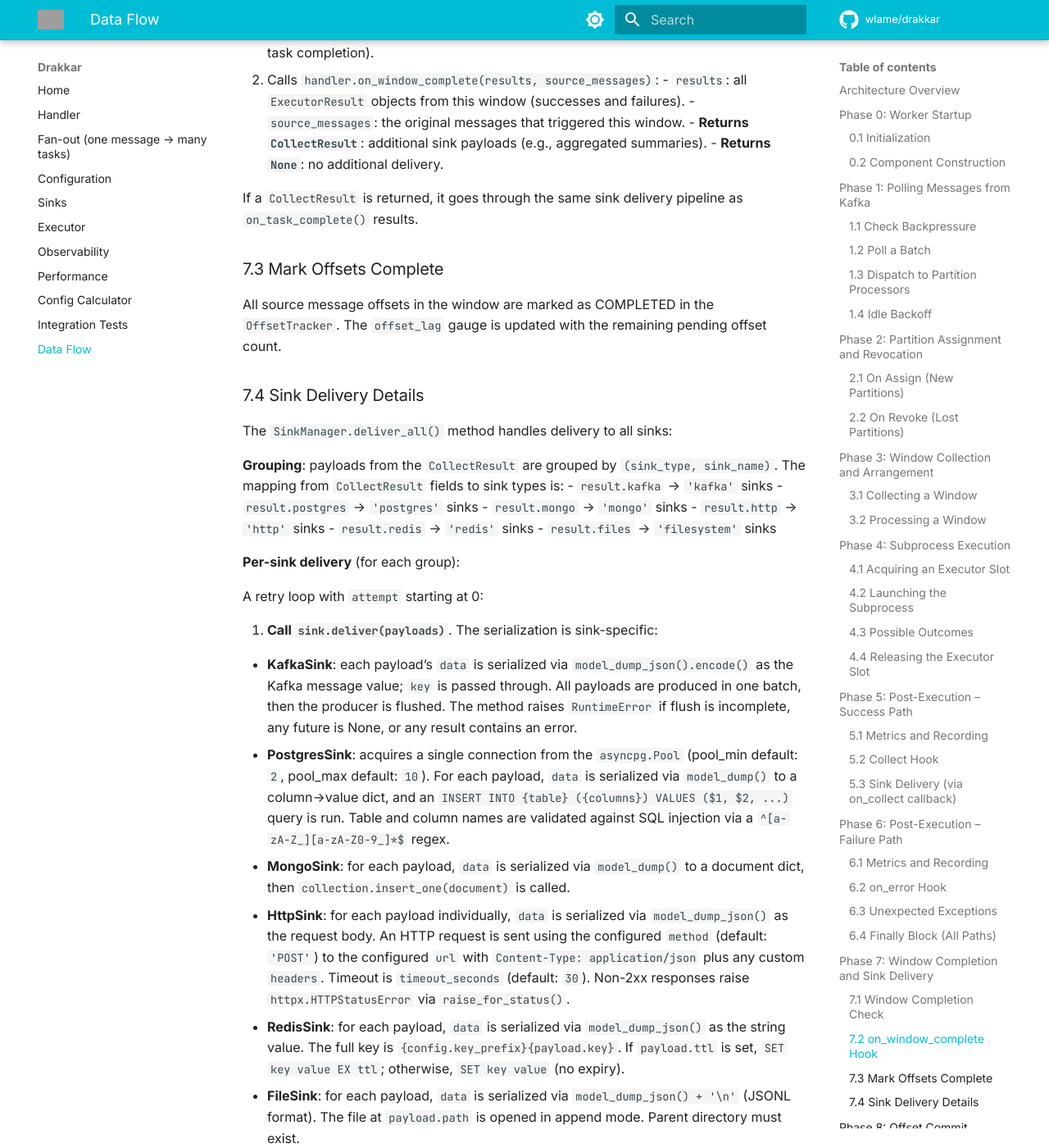
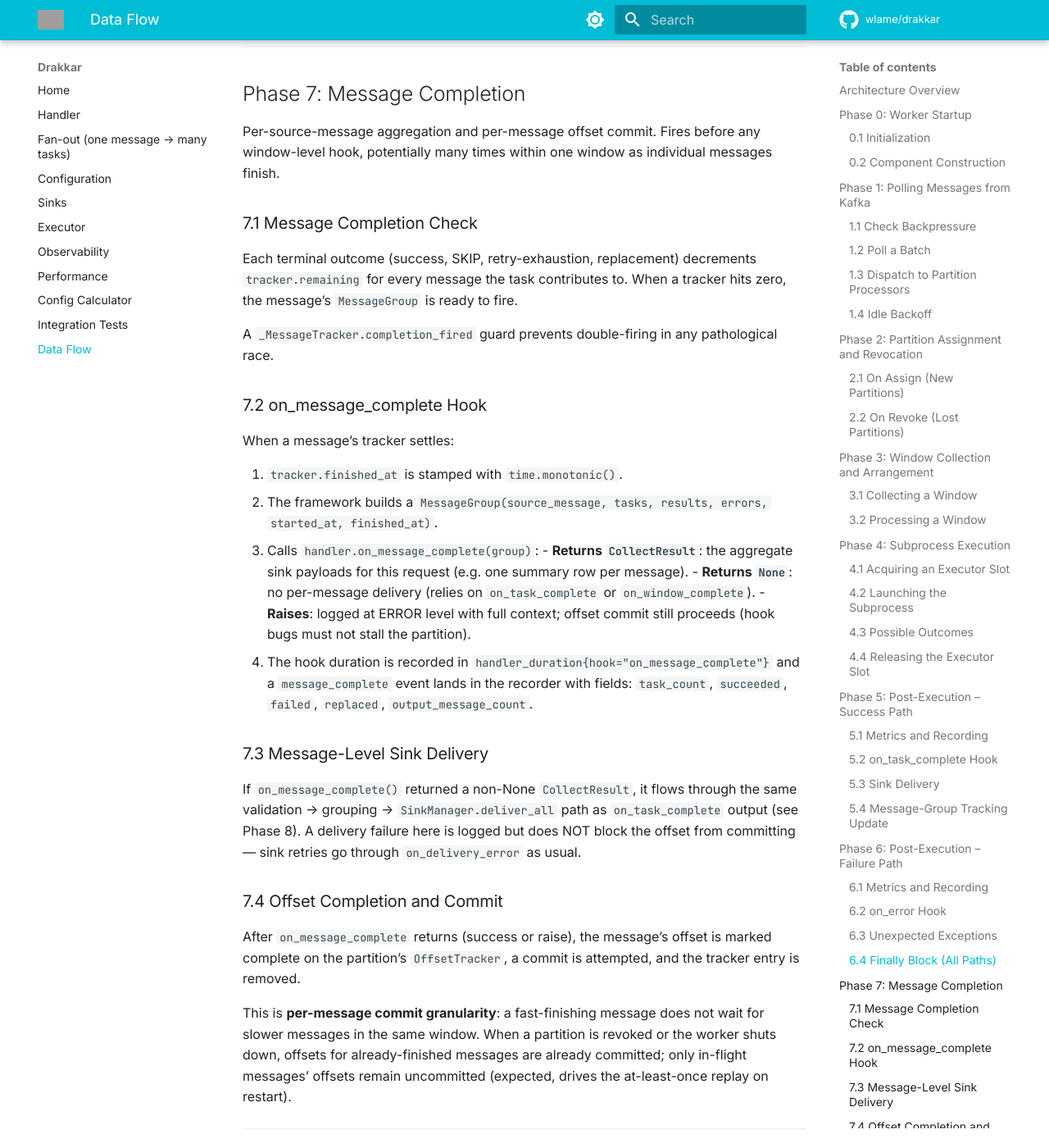
Before and after one commit to wlame/drakkar, an MkDocs documentation site: the page built from docs/data-flow.md, in a window 1280 px wide and 1400 px high, scrolled down 12299 px. Shown: the whole window at 82% size. Built offline with MkDocs 1.6.1 and Material for MkDocs 9.7.7, drawn with Linux system fonts in a browser that asks for light colours; comment, search, counter and statistics services are not loaded; some of the changed text lies outside the part shown; grey boxes are pictures that could not be loaded.

Commit message:
Docs updated.

```diff
--- a/docs/data-flow.md
+++ b/docs/data-flow.md
@@ -2,7 +2,7 @@
 
 ## Architecture Overview
 
-Drakkar is a Python 3.13+ framework that consumes messages from a Kafka topic, fans them out to per-partition async processors, runs user-defined logic as subprocesses, and delivers results to one or more output sinks (Kafka, PostgreSQL, MongoDB, HTTP, Redis, filesystem). The architecture follows a pipeline model: **poll -> partition -> window -> arrange -> execute -> collect -> deliver -> commit**. A single Drakkar worker runs one async event loop (`asyncio.run`) that hosts all partition processors, a shared subprocess executor pool with semaphore-based concurrency control, a sink manager, a dead-letter queue (DLQ), optional Prometheus metrics, and an optional debug flight recorder with a web UI. The user implements a handler class with hooks (`arrange`, `collect`, `on_error`, `on_window_complete`, `on_delivery_error`) that define the application-specific logic; everything else -- Kafka consumption, offset tracking, backpressure, retries, subprocess lifecycle, sink connections, and graceful shutdown -- is managed by the framework.
+Drakkar is a Python 3.13+ framework that consumes messages from a Kafka topic, fans them out to per-partition async processors, runs user-defined logic as subprocesses, and delivers results to one or more output sinks (Kafka, PostgreSQL, MongoDB, HTTP, Redis, filesystem). The architecture follows a pipeline model: **poll -> partition -> window -> arrange -> execute -> on_task_complete -> on_message_complete -> on_window_complete -> deliver -> commit**. A single Drakkar worker runs one async event loop (`asyncio.run`) that hosts all partition processors, a shared subprocess executor pool with semaphore-based concurrency control, a sink manager, a dead-letter queue (DLQ), optional Prometheus metrics, and an optional debug flight recorder with a web UI. The user implements a handler class with hooks (`arrange`, `on_task_complete`, `on_message_complete`, `on_window_complete`, `on_error`, `on_delivery_error`, plus lifecycle hooks like `on_startup`/`on_ready`/`on_assign`/`on_revoke`) that define the application-specific logic; everything else -- Kafka consumption, offset tracking, backpressure, retries, subprocess lifecycle, sink connections, and graceful shutdown -- is managed by the framework. See [Fan-out](fan-out.md) for a dedicated walkthrough of the per-task / per-message / per-window hook trio.
 
 Configuration is loaded from a YAML file (path via `config_path` argument or `DRAKKAR_CONFIG` env var) with environment variable overrides using the `DRAKKAR_` prefix and `__` as a nesting delimiter (e.g., `DRAKKAR_KAFKA__BROKERS`). Environment variables are deep-merged on top of YAML values. The root configuration object is `DrakkarConfig`, a Pydantic `BaseSettings` model. All config fields referenced below are part of this hierarchy.
 
@@ -316,7 +316,7 @@ When a task succeeds (exit_code == 0):
 - `executor_duration` histogram observes the `duration_seconds`.
 - Flight recorder records a `task_completed` event with pool utilization stats.
 
-### 5.2 Collect Hook
+### 5.2 on_task_complete Hook
 
 The framework calls `handler.on_task_complete(result)`:
 - Receives the full `ExecutorResult` including stdout, stderr, exit_code, duration, and the original `ExecutorTask` (with its metadata dict).
@@ -327,11 +327,11 @@ The framework calls `handler.on_task_complete(result)`:
   - `http`: list of `HttpPayload(sink='', data=MyModel(...))`
   - `redis`: list of `RedisPayload(sink='', key='cache:123', data=MyModel(...), ttl=3600)`
   - `files`: list of `FilePayload(sink='', path='output/results.jsonl', data=MyModel(...))`
-- **Returns `None`**: no sink delivery for this result. The result is still tracked in the window.
+- **Returns `None`**: no per-task sink delivery for this result. The result is still tracked in the `MessageGroup` and available to `on_message_complete`.
 
-The `on_task_complete` duration is recorded in the `handler_duration` histogram.
+The hook's duration is recorded in the `handler_duration{hook="on_task_complete"}` histogram and a `task_complete` event lands in the flight recorder.
 
-### 5.3 Sink Delivery (via on_collect callback)
+### 5.3 Sink Delivery
 
 If `on_task_complete()` returned a non-None `CollectResult` with `has_outputs == True`:
 
@@ -343,9 +343,16 @@ If `on_task_complete()` returned a non-None `CollectResult` with `has_outputs ==
 
 2. **Grouping**: payloads are grouped by `(sink_type, sink_name)` for batched delivery.
 
-3. **Delivery per sink** (see Phase 7 for full delivery details).
+3. **Delivery per sink** (see Phase 8 for full delivery details).
 
-The result is appended to the window's `results` list.
+The result is appended to the window's `results` list AND to the per-message `MessageGroup.results` list for every offset in `task.source_offsets`.
+
+### 5.4 Message-Group Tracking Update
+
+Per-task outcome updates the tracker for every source message this task belongs to (usually just one; multi-offset fan-in tasks update multiple):
+
+- For each offset in `task.source_offsets`, decrement `tracker.remaining` and append the `ExecutorResult` to `tracker.results`.
+- If `tracker.remaining == 0` for any message, its `MessageGroup` is complete — transition to [Phase 7: Message Completion](#phase-7-message-completion).
 
 ---
 
@@ -417,9 +424,43 @@ After every task run (success, failure, or unexpected error), except when return
 
 ---
 
-## Phase 7: Window Completion and Sink Delivery
+## Phase 7: Message Completion
 
-### 7.1 Window Completion Check
+Per-source-message aggregation and per-message offset commit. Fires before any window-level hook, potentially many times within one window as individual messages finish.
+
+### 7.1 Message Completion Check
+
+Each terminal outcome (success, SKIP, retry-exhaustion, replacement) decrements `tracker.remaining` for every message the task contributes to. When a tracker hits zero, the message's `MessageGroup` is ready to fire.
+
+A `_MessageTracker.completion_fired` guard prevents double-firing in any pathological race.
+
+### 7.2 on_message_complete Hook
+
+When a message's tracker settles:
+
+1. `tracker.finished_at` is stamped with `time.monotonic()`.
+2. The framework builds a `MessageGroup(source_message, tasks, results, errors, started_at, finished_at)`.
+3. Calls `handler.on_message_complete(group)`:
+   - **Returns `CollectResult`**: the aggregate sink payloads for this request (e.g. one summary row per message).
+   - **Returns `None`**: no per-message delivery (relies on `on_task_complete` or `on_window_complete`).
+   - **Raises**: logged at ERROR level with full context; offset commit still proceeds (hook bugs must not stall the partition).
+4. The hook duration is recorded in `handler_duration{hook="on_message_complete"}` and a `message_complete` event lands in the recorder with fields: `task_count`, `succeeded`, `failed`, `replaced`, `output_message_count`.
+
+### 7.3 Message-Level Sink Delivery
+
+If `on_message_complete()` returned a non-None `CollectResult`, it flows through the same validation → grouping → `SinkManager.deliver_all` path as `on_task_complete` output (see Phase 8). A delivery failure here is logged but does NOT block the offset from committing — sink retries go through `on_delivery_error` as usual.
+
+### 7.4 Offset Completion and Commit
+
+After `on_message_complete` returns (success or raise), the message's offset is marked complete on the partition's `OffsetTracker`, a commit is attempted, and the tracker entry is removed.
+
+This is **per-message commit granularity**: a fast-finishing message does not wait for slower messages in the same window. When a partition is revoked or the worker shuts down, offsets for already-finished messages are already committed; only in-flight messages' offsets remain uncommitted (expected, drives the at-least-once replay on restart).
+
+---
+
+## Phase 8: Window Completion and Sink Delivery
+
+### 8.1 Window Completion Check
 
 After each task's finally block, the framework checks `window.is_complete`:
 
@@ -429,7 +470,9 @@ completed_count >= total_tasks AND total_tasks > 0
 
 Note: `total_tasks` can grow dynamically if `on_error` returns replacement tasks, so the window only completes when ALL tasks (including dynamically added ones) have finished.
 
-### 7.2 on_window_complete Hook
+By the time `window.is_complete` fires, every message in the window has already had its `on_message_complete` called and its offset committed — this phase is purely about the window-level aggregation hook.
+
+### 8.2 on_window_complete Hook
 
 When the window is complete:
 
@@ -442,11 +485,11 @@ When the window is complete:
 
 If a `CollectResult` is returned, it goes through the same sink delivery pipeline as `on_task_complete()` results.
 
-### 7.3 Mark Offsets Complete
+### 8.3 Offset State at Window End
 
-All source message offsets in the window are marked as COMPLETED in the `OffsetTracker`. The `offset_lag` gauge is updated with the remaining pending offset count.
+By the time `on_window_complete` fires, every message in the window has already had its offset marked COMPLETE (in Phase 7.4). The `offset_lag` gauge already reflects the post-window state. This section is kept for historical reference — the actual state transition now happens per-message, not per-window.
 
-### 7.4 Sink Delivery Details
+### 8.4 Sink Delivery Details
 
 The `SinkManager.deliver_all()` method handles delivery to all sinks:
 
@@ -538,17 +581,17 @@ The `OffsetTracker` maintains a sorted list of registered offsets, each in state
 
 This watermark design ensures that Kafka offsets are only committed when ALL preceding messages have been fully processed and their results delivered to sinks.
 
-### 8.2 Commit Triggers
+### 9.2 Commit Triggers
 
 Offset commits are attempted at these points:
 
-1. **After every window completes** (all tasks in window finished).
-2. **On idle iterations** (no messages received for 1 second) -- catches any lagging commits.
-3. **When arrange returns no tasks** -- offsets are immediately committable.
-4. **During shutdown** -- final commit for each partition.
-5. **During partition revocation** -- commit before releasing the partition.
+1. **After every `on_message_complete`** — the most common trigger; fires once per source message as each settles.
+2. **On idle iterations** (no messages received for 1 second) — catches any lagging commits.
+3. **When arrange returns no tasks** — offsets are immediately committable after the empty-arrange `on_message_complete` calls.
+4. **During shutdown** — final commit for each partition.
+5. **During partition revocation** — commit before releasing the partition, only if drain completed cleanly.
 
-### 8.3 Commit Flow
+### 9.3 Commit Flow
 
 When `committable()` returns a non-None offset:
 
```
Also changed, not shown: other parts of docs/data-flow.md (+3 -3 lines), docs/executor.md (+1 -1 lines), docs/handler.md (+2 -1 lines), docs/index.md (+1 -1 lines), docs/performance.md (+4 -4 lines), docs/sinks.md (+4 -4 lines).
